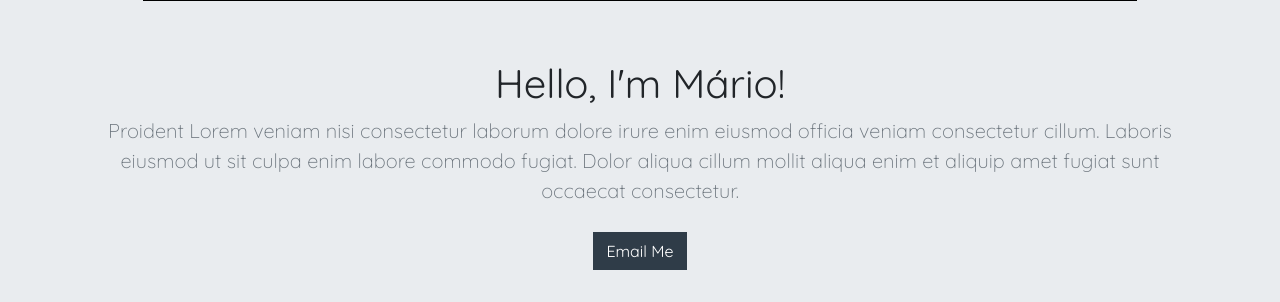
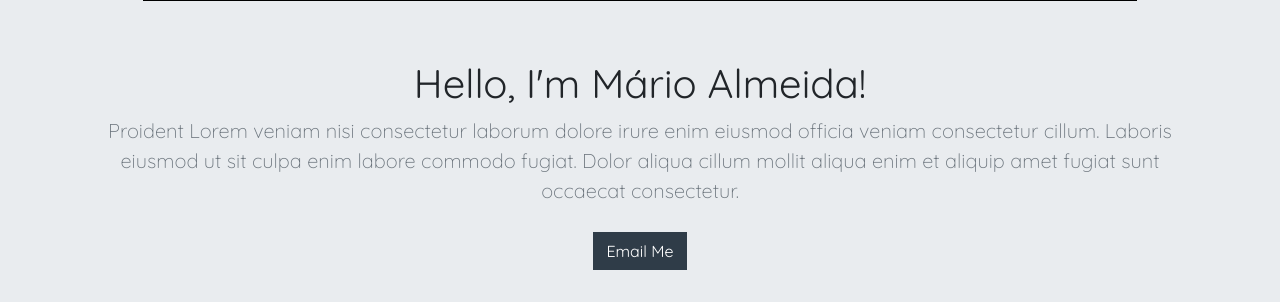
Before and after one commit to nosrevelc/django-portfolio-project, a Django app: page / in a window 1280 px wide. Shown: the part 1117-1419 px from the top of the page. Run offline with Django 3.2, Linux system fonts and the light colour scheme; data that the repository does not hold is empty; some libraries are stand-ins or nearby versions.

Commit message:
I' back again

```diff
--- a/jobs/templates/jobs/home.html
+++ b/jobs/templates/jobs/home.html
@@ -45,7 +45,7 @@
         <section class="jumbotron text-center">
             <div class="container">
                 <img class="img-fluid pl-5 pr-5 mb-5" src="{% static 'ma2015square.jpg' %}" alt="">
-                <h1 class="jumbotron-heading">Hello, I'm Mário!</h1>
+                <h1 class="jumbotron-heading">Hello, I'm Mário Almeida!</h1>
                 <p class="lead text-muted">Proident Lorem veniam nisi consectetur laborum dolore irure enim eiusmod officia veniam consectetur cillum. Laboris eiusmod ut sit culpa enim labore commodo fugiat. Dolor aliqua cillum mollit aliqua enim et aliquip amet fugiat sunt occaecat consectetur.</p>
                 <p>
                     <a href="#" class="btn btn-primary my-2">Email Me</a>
```
